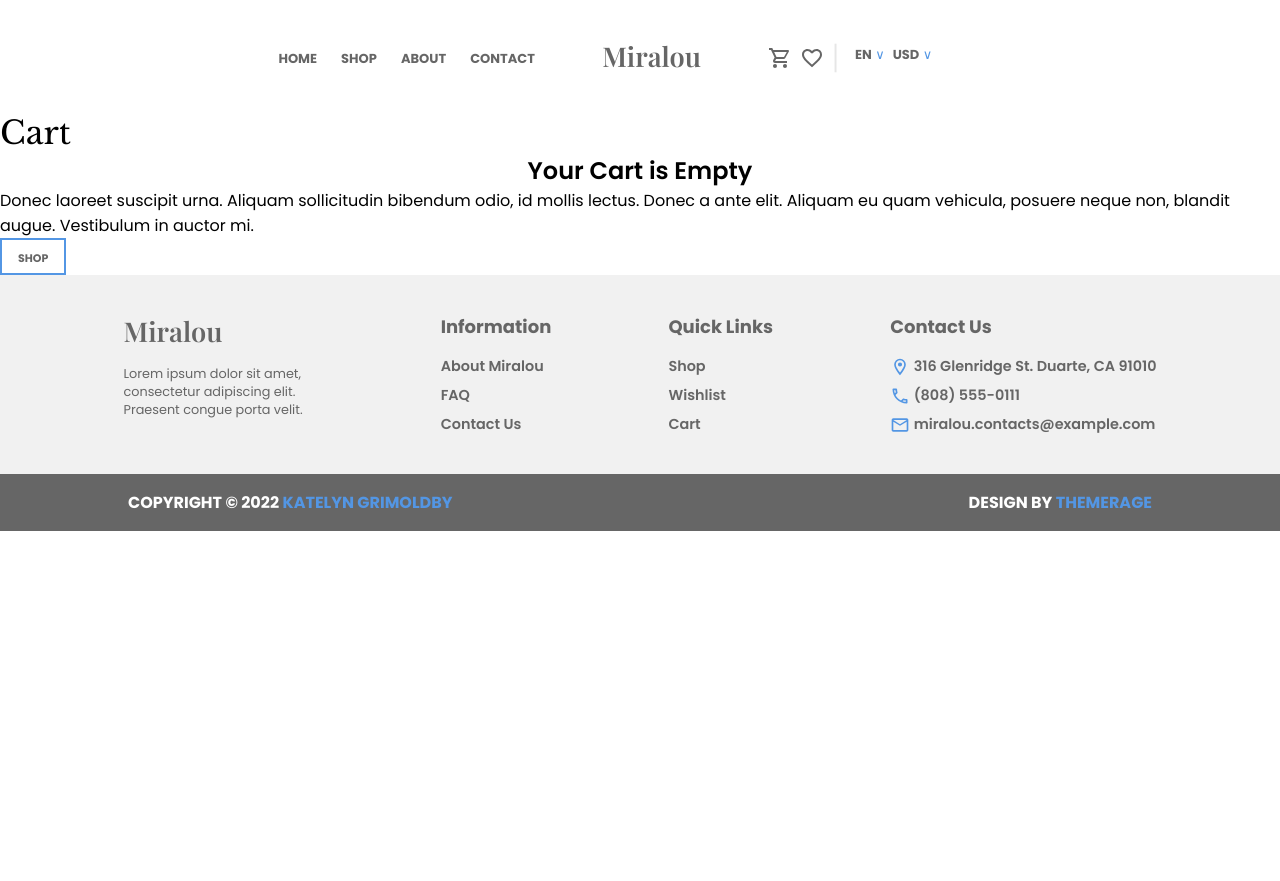
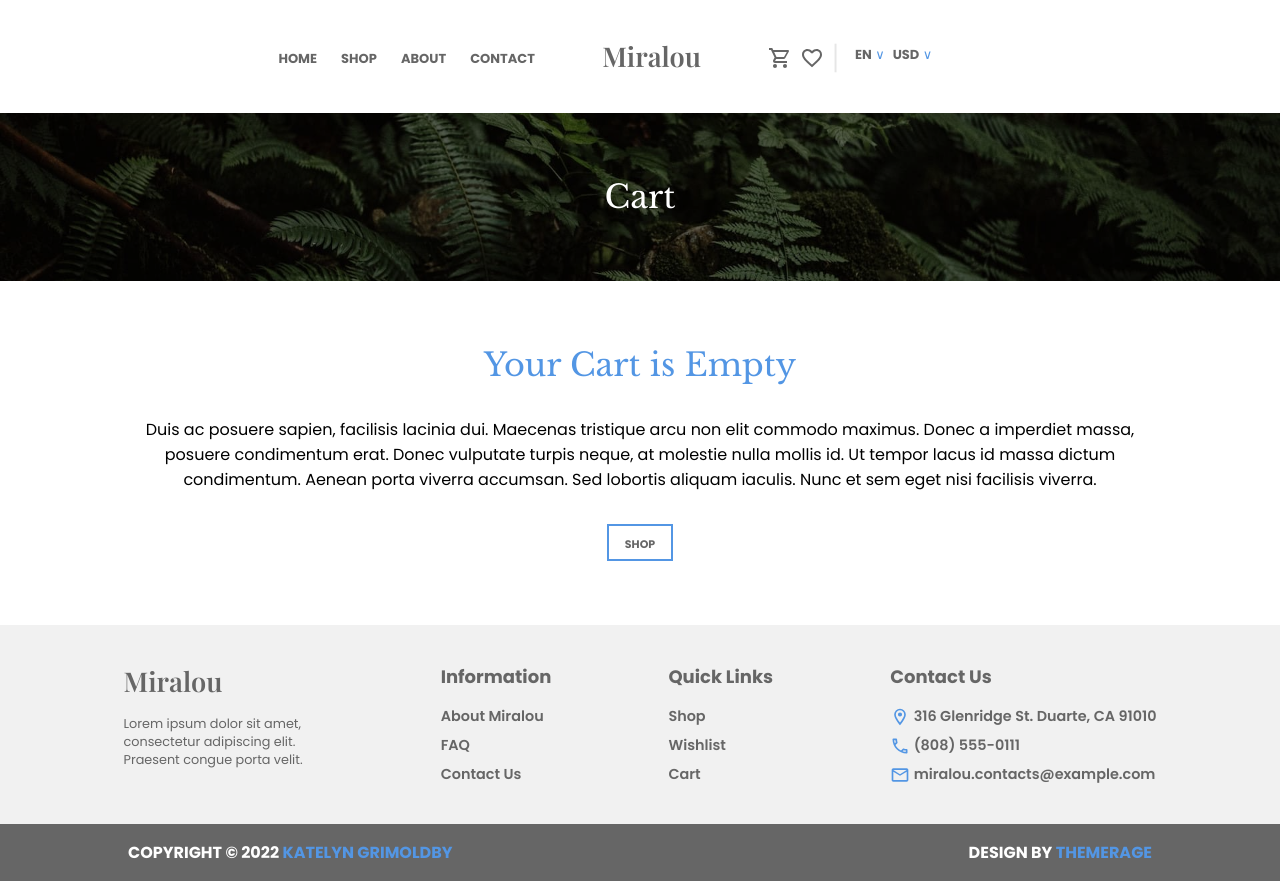
Before and after one commit to katelyngrimoldby/cosmetic-store, a React (Vite) app: page /cart in a window 1280 px wide. Before the commit the page ends 800 px from the top, so only its background shows below. Built offline with nearby package versions, Linux system fonts and the light colour scheme.

Commit message:
Style empty state page

```diff
--- a/src/pages/cart.tsx
+++ b/src/pages/cart.tsx
@@ -3,6 +3,7 @@ import { useState, useMemo } from "react";
 import { useAppSelector, useAppDispatch } from "../redux/hooks";
 import { selectCart, edit, removeFromCart } from "../redux/slices/cartSlice";
 import ButtonLink from "../components/ButtonLink";
+import styles from "../styles/cart.module.css";
 
 const Cart = () => {
   const cart = useAppSelector(selectCart);
@@ -20,7 +21,7 @@ const Cart = () => {
 
   return (
     <main>
-      <header>
+      <header className={styles.hero}>
         <h1>Cart</h1>
       </header>
       {cart.length > 0 ? (
@@ -75,12 +76,15 @@ const Cart = () => {
           </div>
         </div>
       ) : (
-        <section>
+        <section className={styles.empty}>
           <h2>Your Cart is Empty</h2>
           <p>
-            Donec laoreet suscipit urna. Aliquam sollicitudin bibendum odio, id
-            mollis lectus. Donec a ante elit. Aliquam eu quam vehicula, posuere
-            neque non, blandit augue. Vestibulum in auctor mi.
+            Duis ac posuere sapien, facilisis lacinia dui. Maecenas tristique
+            arcu non elit commodo maximus. Donec a imperdiet massa, posuere
+            condimentum erat. Donec vulputate turpis neque, at molestie nulla
+            mollis id. Ut tempor lacus id massa dictum condimentum. Aenean porta
+            viverra accumsan. Sed lobortis aliquam iaculis. Nunc et sem eget
+            nisi facilisis viverra.
           </p>
           <ButtonLink location="/shop" value="Shop" />
         </section>
```
